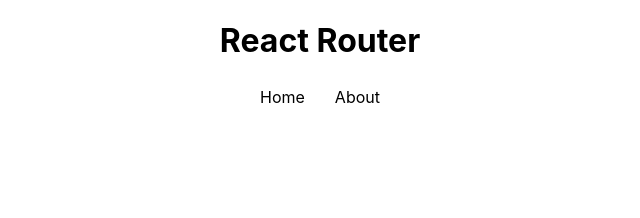
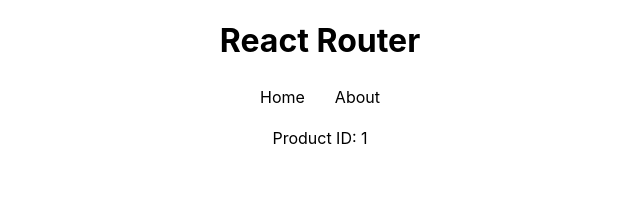
Before and after one commit to deyvisong/reactrouter, a React (Create React App) app: page /products/1 in a window 1280 px wide. Shown: the top 218 px of the page, without its empty margins (320-960 px from the left). Built offline with nearby package versions, Linux system fonts and the light colour scheme.

Commit message:
product page

```diff
--- a/src/App.js
+++ b/src/App.js
@@ -2,25 +2,27 @@
 
 // 1 - config react router
 import { BrowserRouter, Routes, Route } from "react-router-dom";
+// components
+import Navbar from "./components/Navbar";
 
 // pages
 import Home from "./pages/Home";
 import About from "./pages/About";
-
-// components
-import Navbar from "./components/Navbar";
+import Product from "./pages/Product";
 
 function App() {
   return (
     <div className="App">
       <h1>React Router</h1>
       <BrowserRouter>
-        {/*// 2 - links with react router*/}
+        {/* 2 - links with react router*/}
 
         <Navbar />
         <Routes>
           <Route path="/" element={<Home />} />
           <Route path="/about" element={<About />} />
+          {/* 4 - Dynamic routes */}
+          <Route path="/products/:id" element={<Product />} />
         </Routes>
       </BrowserRouter>
     </div>
--- a/src/pages/Home.js
+++ b/src/pages/Home.js
@@ -19,6 +19,7 @@
             <li key={item.id}>
               <h2>{item.name}</h2>
               <p>$: {item.price}</p>
+              <Link to={`/products/${item.id}`}>Details</Link>
             </li>
           ))}
       </ul>
--- /dev/null
+++ b/src/pages/Product.js
@@ -0,0 +1,14 @@
+import { useParams } from "react-router-dom";
+
+const Product = () => {
+  // 4 - dynamic router
+
+  const { id } = useParams();
+  return (
+    <>
+      <p>Product ID: {id}</p>
+    </>
+  );
+};
+
+export default Product;
```
